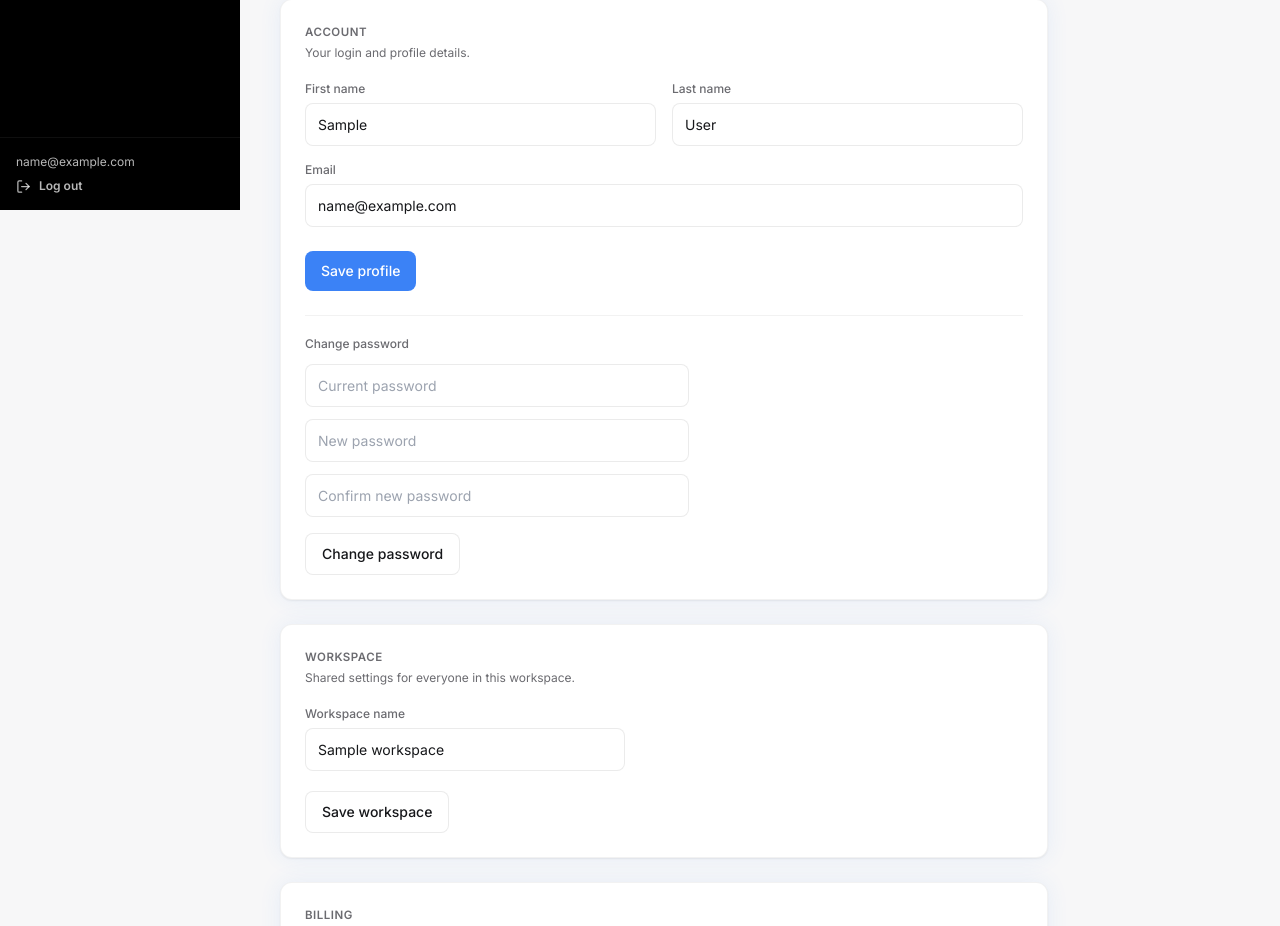
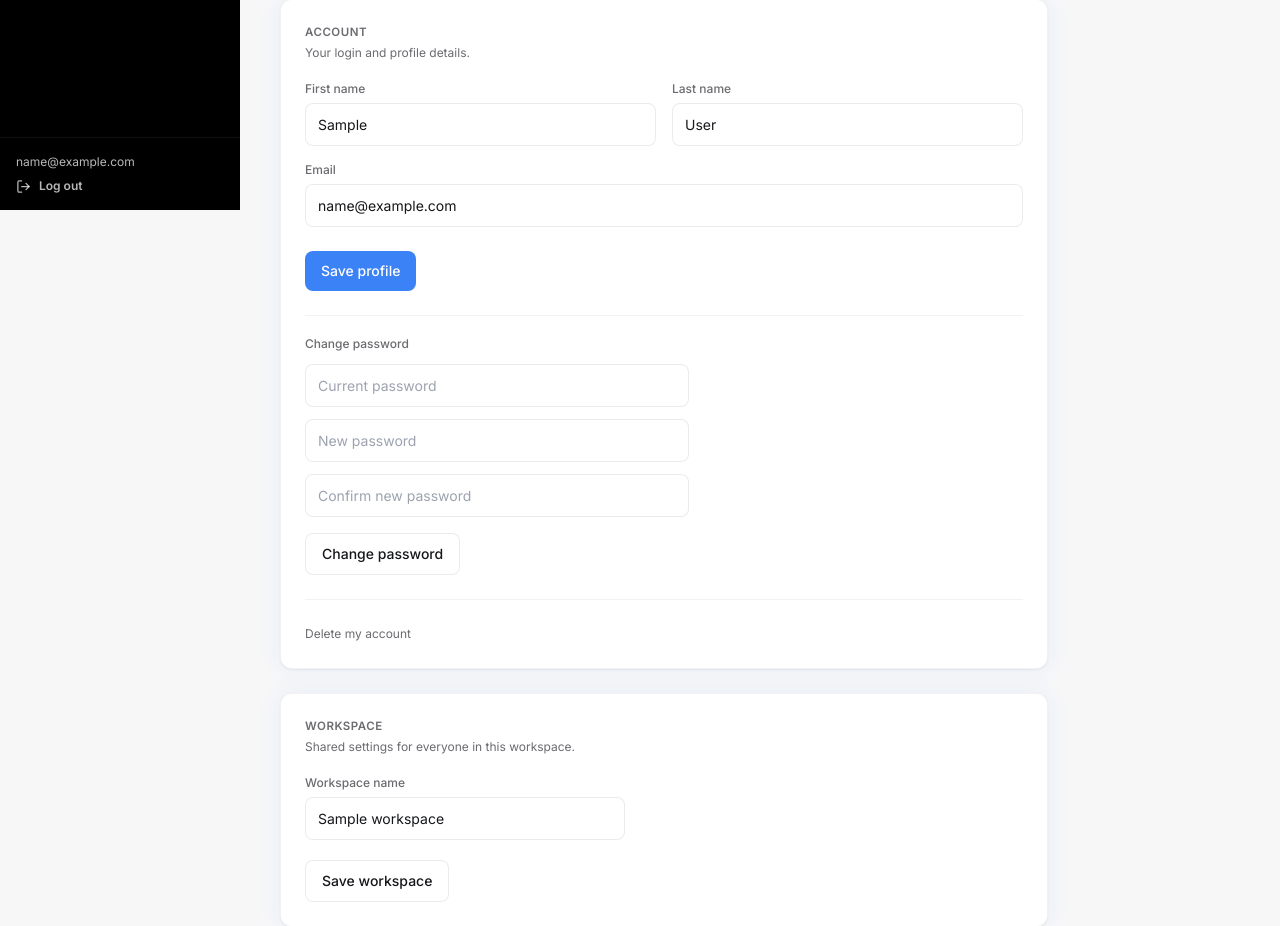
Before and after one commit to Dandre89/sitereviveiq-basic, a Django app: page /settings/ in a window 1280 px wide. Shown: the part 590-1516 px from the top of the page. Run offline with Django 5.2, Linux system fonts and the light colour scheme; a user stored in the database is signed in; tables that the repository leaves empty hold one stand-in row (values such as "Sample post"); data that the repository does not hold is empty; parts of the project's set-up code (start-up, migrations or seed data) failed here and were passed over; some libraries are stand-ins or nearby versions.

Commit message:
Account deletion: Settings UI link + two-step confirm dialogs

```diff
--- a/src/templates/settings/index.html
+++ b/src/templates/settings/index.html
@@ -167,6 +167,12 @@
             <button type="submit" class="btn-ghost px-4 py-2.5 text-sm">Change password</button>
         </form>
     </div>
+
+    {% if is_workspace_owner %}
+    <div class="mt-6" style="border-top: 1px solid var(--color-border-soft); padding-top: 20px;">
+        <button type="button" class="link-danger" onclick="document.getElementById('delete-account-step1').showModal()">Delete my account</button>
+    </div>
+    {% endif %}
 </div>
 
 <div id="tour-settings-workspace" class="card p-6 max-w-3xl mb-6">
@@ -324,6 +330,34 @@
     </form>
 </div>
 
+{% if is_workspace_owner %}
+<dialog id="delete-account-step1" class="confirm-dialog">
+    <div class="confirm-dialog-body">
+        <h3>Delete your account?</h3>
+        <p>This will permanently destroy all of your data — websites, scans, reports, and history — once processed. This can't be undone. You'll keep full access until the end of your current billing period; after that you'll be signed out automatically and your subscription won't renew.</p>
+        <div class="confirm-dialog-actions">
+            <button type="button" class="btn-ghost px-4 py-2.5 text-sm" onclick="document.getElementById('delete-account-step1').close()">Cancel</button>
+            <button type="button" class="btn-danger px-4 py-2.5 text-sm" onclick="document.getElementById('delete-account-step1').close(); document.getElementById('delete-account-step2').showModal();">Continue</button>
+        </div>
+    </div>
+</dialog>
+
+<dialog id="delete-account-step2" class="confirm-dialog">
+    <form method="post" action="{% url 'accounts:request_account_deletion' %}">
+        {% csrf_token %}
+        <div class="confirm-dialog-body">
+            <h3>Confirm your password</h3>
+            <p>Enter your password to schedule this account for deletion.</p>
+            <input type="password" name="password" placeholder="Password" required>
+            <div class="confirm-dialog-actions">
+                <button type="button" class="btn-ghost px-4 py-2.5 text-sm" onclick="document.getElementById('delete-account-step2').close()">Cancel</button>
+                <button type="submit" class="btn-danger px-4 py-2.5 text-sm">Delete my account</button>
+            </div>
+        </div>
+    </form>
+</dialog>
+{% endif %}
+
 <script>
     function sriqSelectTheme(btn) {
         var theme = btn.getAttribute('data-theme-value');
```
